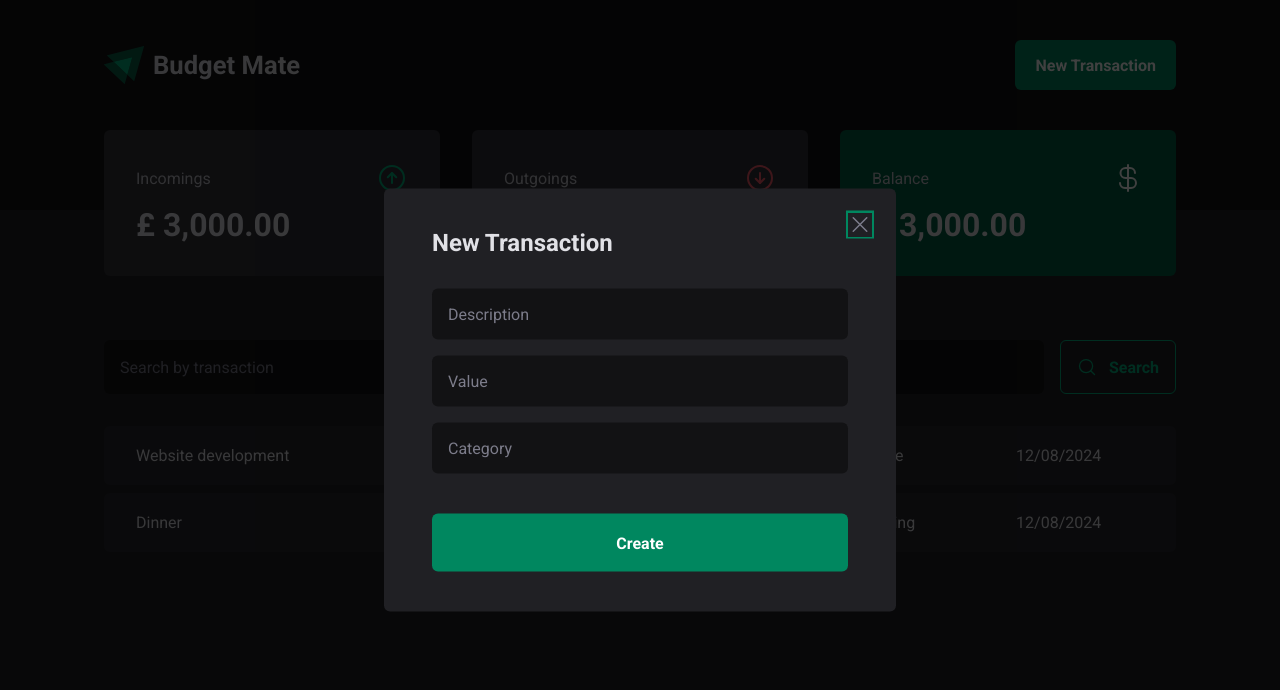
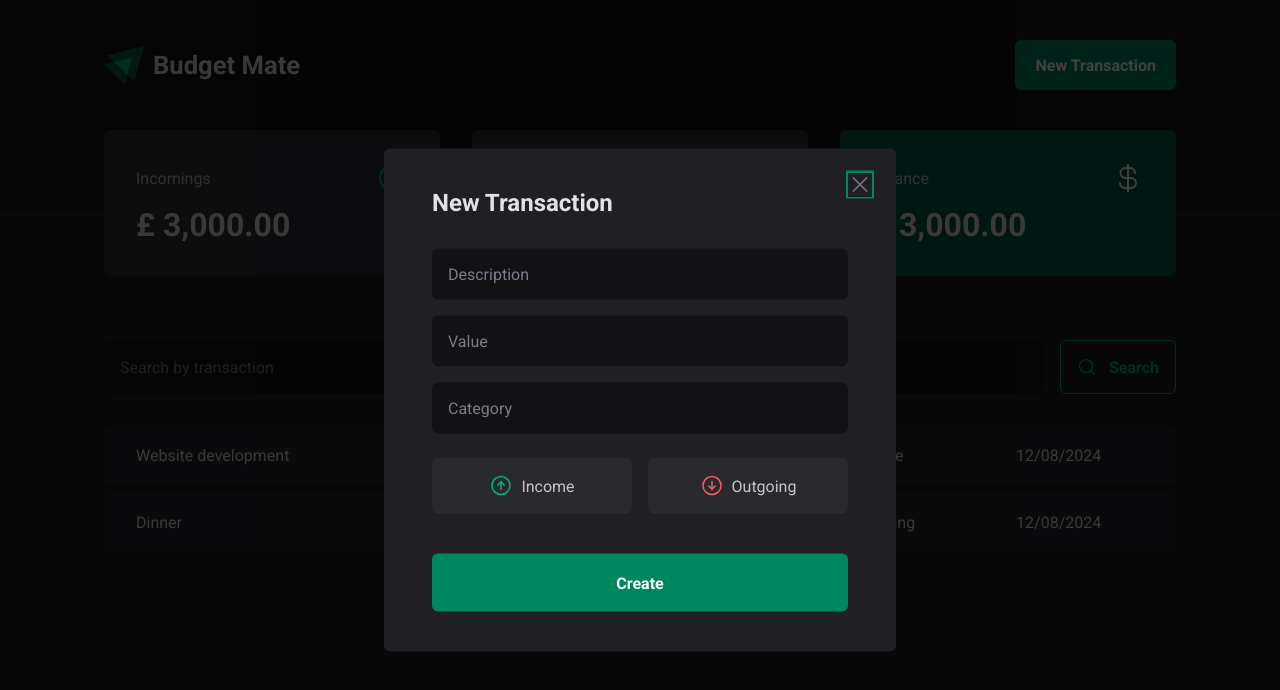
Before and after one commit to gabrielcedran/budget-mate, a React (Vite) app: page / in a window 1280 px wide. Both pictures are taken after a click on the button "New Transaction". Shown: the top 690 px of the page. Built offline with nearby package versions, Linux system fonts and the light colour scheme.

Commit message:
Create transaction type button with radix radio group

```diff
--- a/package.json
+++ b/package.json
@@ -11,6 +11,7 @@
   },
   "dependencies": {
     "@radix-ui/react-dialog": "^1.1.1",
+    "@radix-ui/react-radio-group": "^1.2.0",
     "phosphor-react": "^1.4.1",
     "react": "^18.3.1",
     "react-dom": "^18.3.1",
--- a/src/components/NewTransactionModal/index.tsx
+++ b/src/components/NewTransactionModal/index.tsx
@@ -1,6 +1,6 @@
 import * as Dialog from '@radix-ui/react-dialog'
-import { CloseButton, Content, Overlay } from './styles'
-import { X } from 'phosphor-react'
+import { CloseButton, Content, Overlay, TransactionType, TransactionTypeButton } from './styles'
+import { ArrowCircleDown, ArrowCircleUp, X } from 'phosphor-react'
 
 export function NewTransactionModal() {
     return(
@@ -15,6 +15,15 @@
                         <input type="text" placeholder="Description" required />
                         <input type="number" placeholder="Value" required />
                         <input type="text" placeholder="Category" required />
+                        <TransactionType>
+                            <TransactionTypeButton variant='income' value="income">
+                                <ArrowCircleUp size={24}/> Income
+                            </TransactionTypeButton>
+                            <TransactionTypeButton variant='outgoing' value="outgoing">
+                                <ArrowCircleDown size={24}/> Outgoing
+                            </TransactionTypeButton>
+                        </TransactionType>
+
                         <button type="submit">Create</button>
                     </form>
                 </Content>
--- a/src/components/NewTransactionModal/styles.ts
+++ b/src/components/NewTransactionModal/styles.ts
@@ -1,4 +1,5 @@
 import * as Dialog from '@radix-ui/react-dialog'
+import * as RadioGroup from '@radix-ui/react-radio-group'
 import styled from 'styled-components'
 
 export const Overlay = styled(Dialog.Overlay)`
@@ -72,5 +73,48 @@
     right: 1.5rem;
     line-height: 0;
     cursor: pointer;
-    color: ${props => props.theme['gray-500']}
+    color: ${props => props.theme['gray-500']};
 `
+
+export const TransactionType = styled(RadioGroup.Root)`
+    display: grid;
+    grid-template-columns: repeat(2, 1fr);
+    gap: 1rem;
+    margin-top: 0.5rem;
+`
+
+interface TransactionTypeButtonProps {
+    variant: 'income' | 'outgoing'
+}
+
+export const TransactionTypeButton = styled(RadioGroup.Item)<TransactionTypeButtonProps>`
+    background: ${props => props.theme['gray-700']};
+    padding: 1rem;
+    display: flex;
+    align-items: center;
+    justify-content: center;
+    gap: 0.5rem;
+    border-radius: 6px;
+    cursor: pointer;
+    border: 0;
+    color: ${props => props.theme['gray-300']};
+
+    svg {
+        color: ${props => props.variant === 'income' ? props.theme['green-300'] : props.theme['red-300']};
+    }
+
+    &[data-state='unchecked']:hover {
+        background-color: ${props => props.theme['gray-600']};
+        transition: background-color 0.2s;
+    }
+
+    &[data-state='checked'] {
+        color: ${props => props.theme.white};
+        background: ${props => props.variant === 'income' ? props.theme['green-500'] : props.theme['red-500']};
+
+        svg {
+            color: ${props => props.theme.white}
+        }
+    }
+
+`
```
Also changed, not shown: 1 other file (tests, documents, lock files or other folders).
